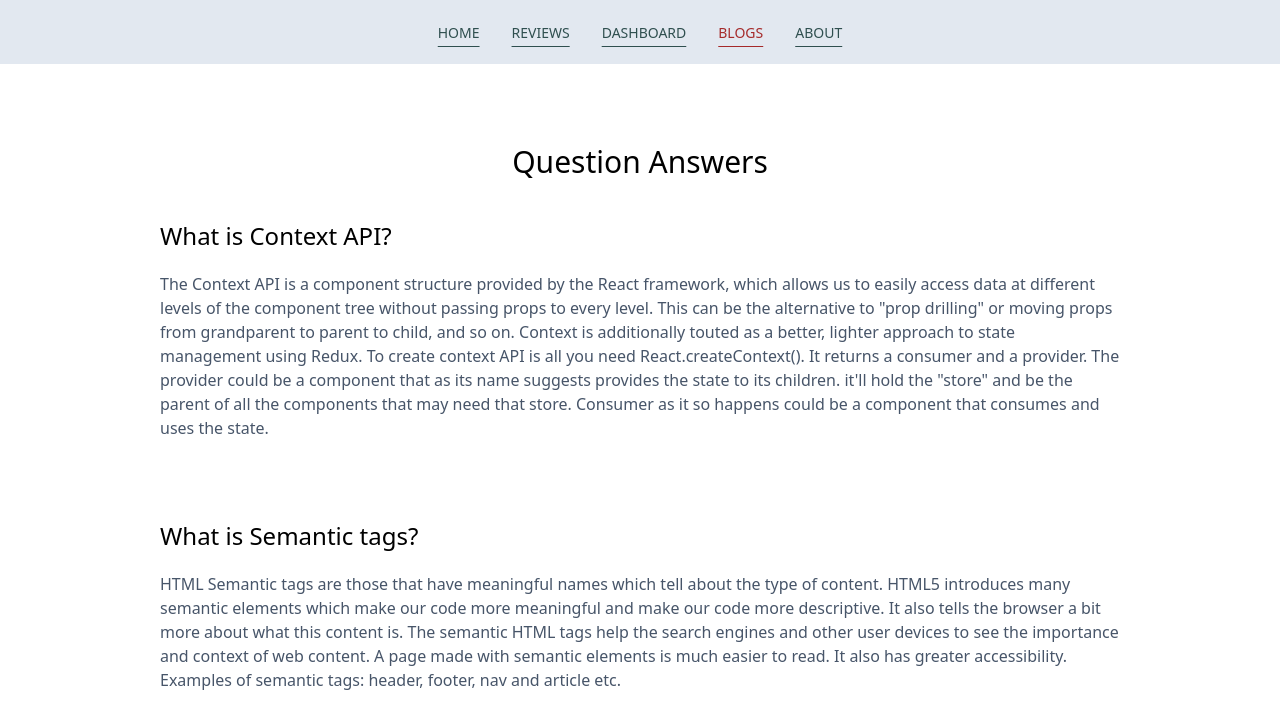
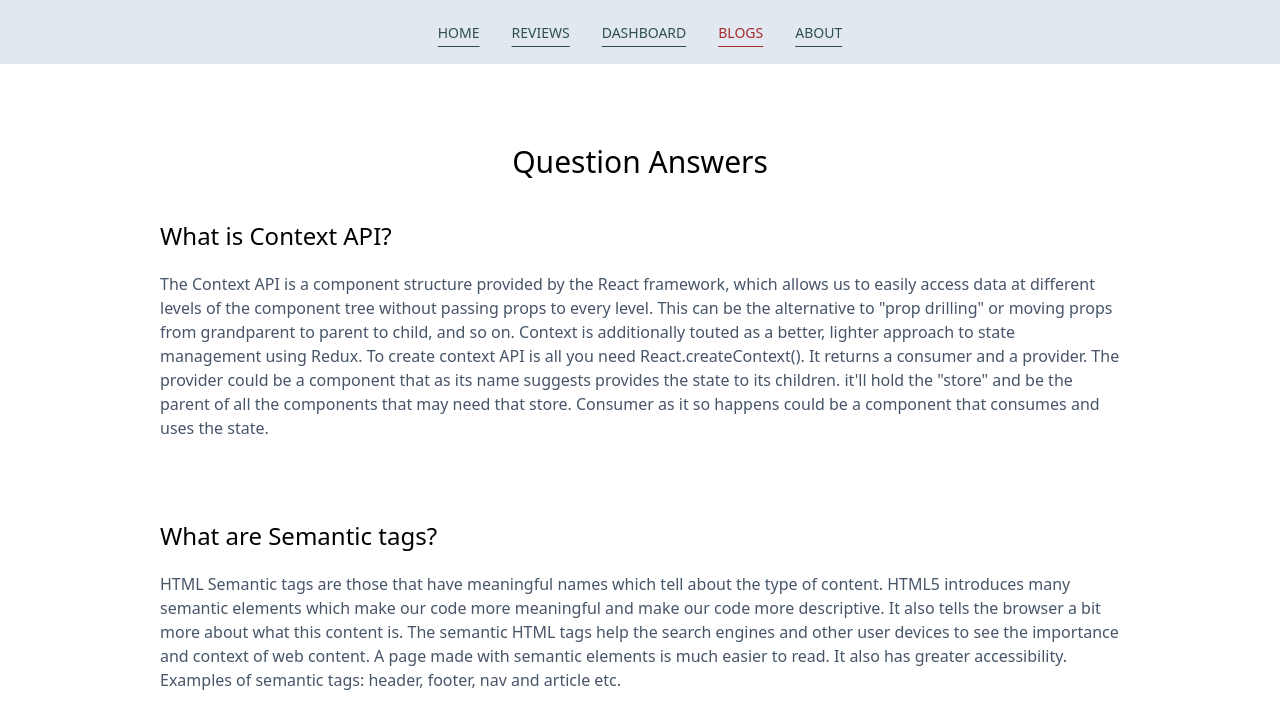
Before and after one commit to neel123go/-product-analysis, a React (Create React App) app: page /blogs in a window 1280 px wide. Shown: the top 728 px of the page. Built offline with nearby package versions, Linux system fonts and the light colour scheme.

Commit message:
updated reviews card

```diff
--- a/src/components/Blogs/Blogs.js
+++ b/src/components/Blogs/Blogs.js
@@ -7,7 +7,7 @@ const Blogs = () => {
             <h2 className='mt-10 text-2xl text-left'>What is Context API?</h2>
             <p className='mt-5 text-slate-600'>The Context API is a component structure provided by the React framework, which allows us to easily access data at different levels of the component tree without passing props to every level. This can be the alternative to "prop drilling" or moving props from grandparent to parent to child, and so on. Context is additionally touted as a better, lighter approach to state management using Redux. To create context API is all you need React.createContext(). It returns a consumer and a provider. The provider could be a component that as its name suggests provides the state to its children. it'll hold the "store" and be the parent of all the components that may need that store. Consumer as it so happens could be a component that consumes and uses the state.</p>
 
-            <h2 className='mt-20 text-2xl text-left'>What is Semantic tags?</h2>
+            <h2 className='mt-20 text-2xl text-left'>What are Semantic tags?</h2>
             <p className='mt-5 text-slate-600'>HTML Semantic tags are those that have meaningful names which tell about the type of content. HTML5 introduces many semantic elements which make our code more meaningful and make our code more descriptive. It also tells the browser a bit more about what this content is. The semantic HTML tags help the search engines and other user devices to see the importance and context of web content. A page made with semantic elements is much easier to read. It also has greater accessibility. Examples of semantic tags: header, footer, nav and article etc.</p>
         </div>
     );
--- a/src/components/Reviews/Reviews.js
+++ b/src/components/Reviews/Reviews.js
@@ -7,7 +7,7 @@ const Reviews = () => {
     return (
         <div className='max-w-screen-2xl mx-auto'>
             <h2 className='text-2xl md:text-3xl mt-10 text-center'>What our Customers say!</h2>
-            <div className='grid grid-cols-1 md:grid-cols-2 lg:grid-cols-3 xl:grid-cols-4 gap-8 lg:gap-5 xl:gap-10 py-8 md:p-5 lg:p-8'>
+            <div className='text-center grid grid-cols-1 md:grid-cols-2 lg:grid-cols-3 xl:grid-cols-4 gap-8 lg:gap-5 xl:gap-10 py-8 md:p-5 lg:p-8'>
                 {
                     reviews.map(review => <Review state='' key={review.id} review={review}></Review>)
                 }
```
